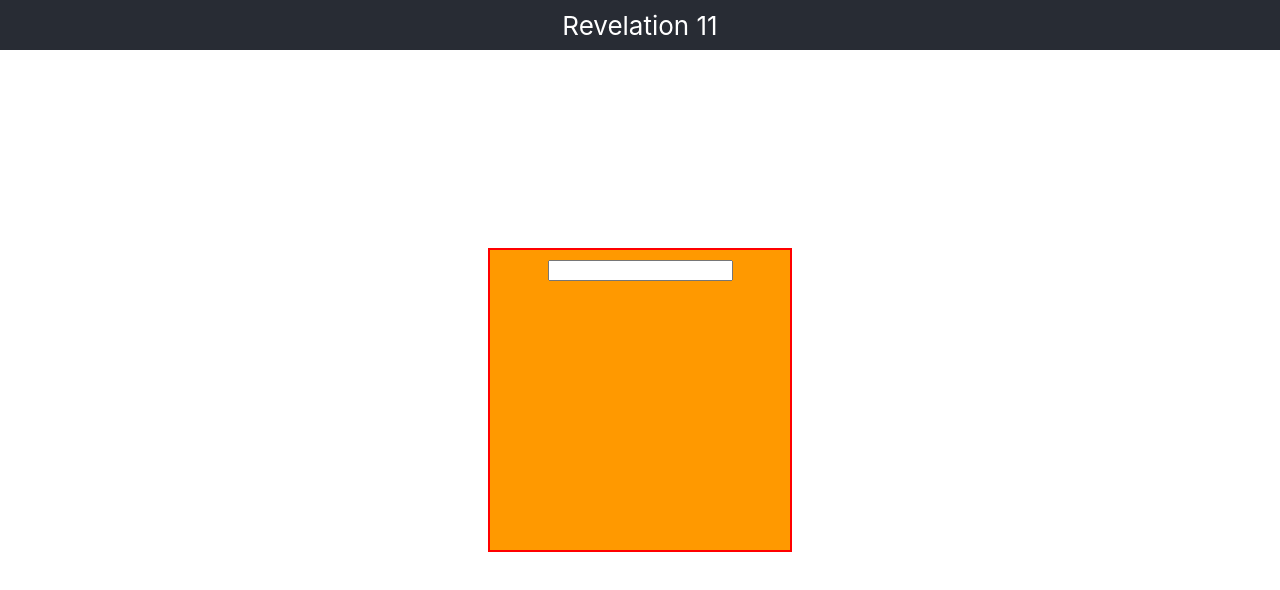
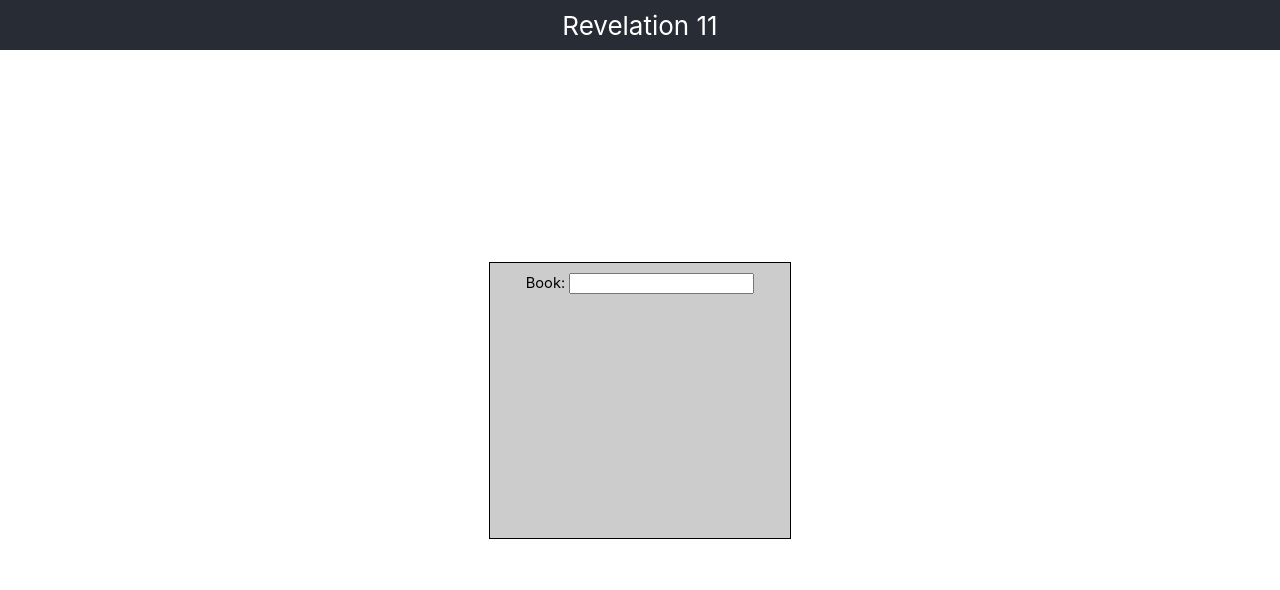
Before and after one commit to ricktoews/niv-reader, a React (Create React App) app: page / in a window 1280 px wide. Shown: the top 590 px of the page. Built offline with nearby package versions, Linux system fonts and the light colour scheme.

Commit message:
CSS adjustments before putting it in production.

```diff
--- a/src/App.js
+++ b/src/App.js
@@ -107,12 +107,18 @@ function App() {
     setReference({ book: input, chapter: 1 });
   }
 
+  const autoCompleteStyle = {
+    marginTop: '10px',
+    color: 'black',
+    fontSize: '11pt'
+  };
+
   return (
     <div className="App">
       <header className="App-header">
         <Reference book={reference.book} chapter={reference.chapter} popupSetReference={popupSetReference} />
-        { showPopup ? (<Popup width="300" height="300">
-          { !book ? <Autocomplete setSelection={setSelection} data={Object.keys(bookData)} /> : null }
+        { showPopup ? (<Popup width="300" height="275">
+          { !book ? <Autocomplete style={autoCompleteStyle} prompt={'Book:'} setSelection={setSelection} data={Object.keys(bookData)} /> : null }
           { !chapter && book > '' ? <SelectInteger setInteger={setInteger} maxValue={maxChapter} /> : null }
         </Popup>) : null }
       </header>
--- a/src/components/Autocomplete.js
+++ b/src/components/Autocomplete.js
@@ -11,7 +11,7 @@ function Autocomplete(props) {
 	useEffect(() => {
 		var field = document.querySelector('.autocomplete-input');
 
-		setMatchTop(field.offsetHeight + 3);
+		setMatchTop(field.offsetTop + field.offsetHeight + 3);
 		setMatchLeft(field.offsetLeft);
 	}, []);
 
@@ -32,9 +32,11 @@ function Autocomplete(props) {
 		setShowMatches(current_matches.length <= 7);
 	};
 
+	const { style } = props;
+
 	return (
-	  <div>
-	    <input type="text" className="autocomplete-input" onChange={handleItemInput} />
+	  <div style={style}>
+	    {props.prompt} <input type="text" className="autocomplete-input" onChange={handleItemInput} />
 	    <ul style={{ display: showMatches ? 'block' : 'none', top: matchTop, left: matchLeft }} className="autocomplete-matches">
 	      {matches.map((m, key) => {
 	        return <li key={key} onClick={handleItemClick} data-item={m}>{m}</li>;
--- a/src/components/Autocomplete.scss
+++ b/src/components/Autocomplete.scss
@@ -1,8 +1,14 @@
+.autocomplete-input {
+	&:focus {
+		outline: none;
+	}
+}
+
 .autocomplete-matches {
 	position:absolute;
 	top:20px;
 	left:0;
-	background-color:red;
+	background-color:#ddd;
 	margin: 0;
 	padding: 0;
 	list-style-type: none;
--- a/src/components/Popup.scss
+++ b/src/components/Popup.scss
@@ -13,8 +13,8 @@
 
 .popup {
 	position: relative;
-	border: 2px solid red;
-	background-color: #f90;
+	border: 1px solid black;
+	background-color: #ccc;
 	display: flex;
 	justify-content: center;
 }
--- a/src/components/SelectInteger.scss
+++ b/src/components/SelectInteger.scss
@@ -3,7 +3,7 @@
 
 .integer-element {
 	border-radius: 50%;
-	background-color: #09f;
+	background-color: #666;
 }
 
 .integer-element {
```
